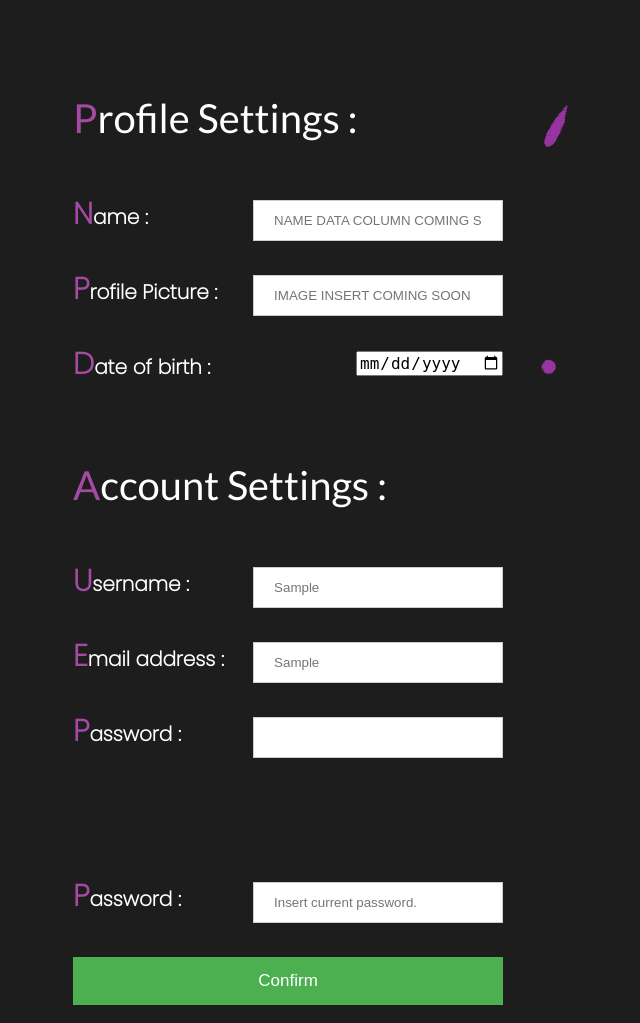
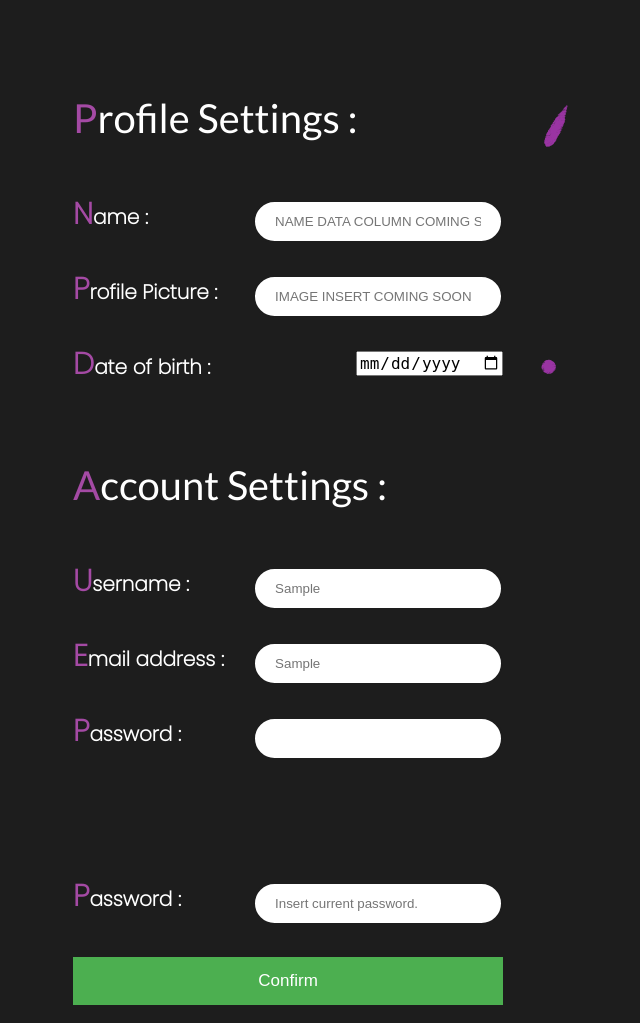
Before and after one commit to kingjuno/Verselet-1, a Flask app: template templates/settingspage.html in a window 1280 px wide. Shown: the part 214-1237 px from the top of the page, without its empty margins (129-769 px from the left). Run offline with Flask 2, Linux system fonts and the light colour scheme; the template is opened without the code that fills it: most values are stand-ins (such as "Sample title", 1, 10 or a date in 2020); parts of the project's set-up code (start-up, migrations or seed data) failed here and were passed over.

Commit message:
UI changes in settings

```diff
--- a/templates/settingspage.html
+++ b/templates/settingspage.html
@@ -27,11 +27,11 @@
 
         <div class="column"  style="font-family: 'Poppins', sans-serif; font-size: 20px;">
             <br><label for="uname"><b><span style="text-align: left; color: #A44AA4; font-size: 30px;">N</span>ame :</b></label>
-            <input style="width:250px; margin-left: 5%; float: right;" type="text" name="unameedit" placeholder="NAME DATA COLUMN COMING SOON"><br>
+            <input style="width:250px; margin-left: 5%; float: right; border-radius: 25px; border: 2px solid #1d1d1d;" type="text" name="unameedit" placeholder="NAME DATA COLUMN COMING SOON"><br>
             <br><label for="email"><b><span style="text-align: left; color: #A44AA4; font-size: 30px;">P</span>rofile Picture :</b></label>
-            <input style="width:250px; margin-left: 5%; float: right;" type="text" name="emailedit" placeholder="IMAGE INSERT COMING SOON"><br>
+            <input style="width:250px; margin-left: 5%; float: right; border-radius: 25px; border: 2px solid #1d1d1d;" type="text" name="emailedit" placeholder="IMAGE INSERT COMING SOON"><br>
             <br><label for="dob"><b><span style="text-align: left; color: #A44AA4; font-size: 30px;">D</span>ate of birth :</b></label>
-            <input style="float: right; margin-top: 2%; font-size: 1rem" type="date" value="{{ d }}" placeholder="Date of Birth" name="dob">
+            <input style="float: right; margin-top: 2%; font-size: 1rem;" type="date" value="{{ d }}" placeholder="Date of Birth" name="dob">
         </div>
 
     </div>
@@ -46,14 +46,14 @@
 
         <div class="column"  style="font-family: 'Poppins', sans-serif; font-size: 20px;">
             <br><label for="uname"><b><span style="text-align: left; color: #A44AA4; font-size: 30px;">U</span>sername :</b></label>
-            <input style="width:250px; margin-left: 5%; float: right;" type="text" name="unameedit" placeholder="{{ u }}"><br>
+            <input style="width:250px; margin-left: 5%; float: right; border-radius: 25px; border: 2px solid #1d1d1d;" type="text" name="unameedit" placeholder="{{ u }}"><br>
             <br><label for="email"><b><span style="text-align: left; color: #A44AA4; font-size: 30px;">E</span>mail address :</b></label>
-            <input style="width:250px; margin-left: 5%; float: right;" type="text" name="emailedit" placeholder="{{ e }}"><br>
+            <input style="width:250px; margin-left: 5%; float: right; border-radius: 25px; border: 2px solid #1d1d1d;" type="text" name="emailedit" placeholder="{{ e }}"><br>
             <br><label for="dob"><b><span style="text-align: left; color: #A44AA4; font-size: 30px;">P</span>assword :</b></label>
-            <input style="width:250px; margin-left: 5%; float: right;" type="text" name="passedit"><br><br><br><br>
+            <input style="width:250px; margin-left: 5%; float: right; border-radius: 25px; border: 2px solid #1d1d1d;" type="text" name="passedit"><br><br><br><br>
 
             <br><label for="dob"><b><span style="text-align: left; color: #A44AA4; font-size: 30px;">P</span>assword :</b></label>
-            <input style="width:250px; margin-left: 5%; float: right;" type="text" name="passedit" placeholder="Insert current password."><br><br>
+            <input style="width:250px; margin-left: 5%; float: right; border-radius: 25px; border: 2px solid #1d1d1d;" type="text" name="passedit" placeholder="Insert current password."><br><br>
             <button style="font-size: 17px; font-family: 'Work Sans', sans-serif;" type="submit">Confirm</button>
 
         </div>
```
